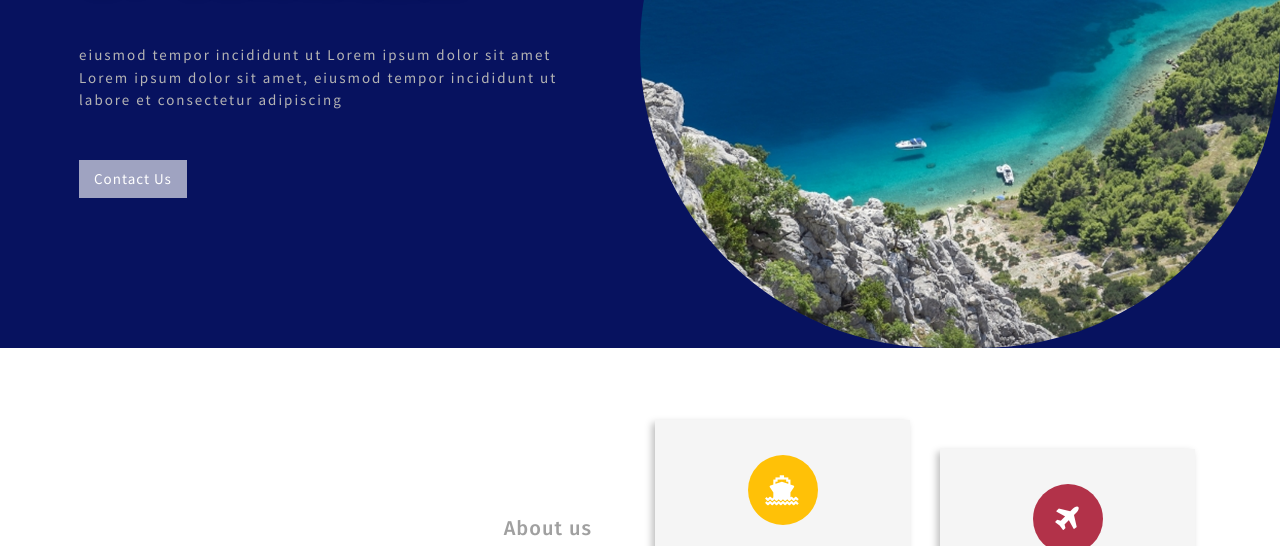
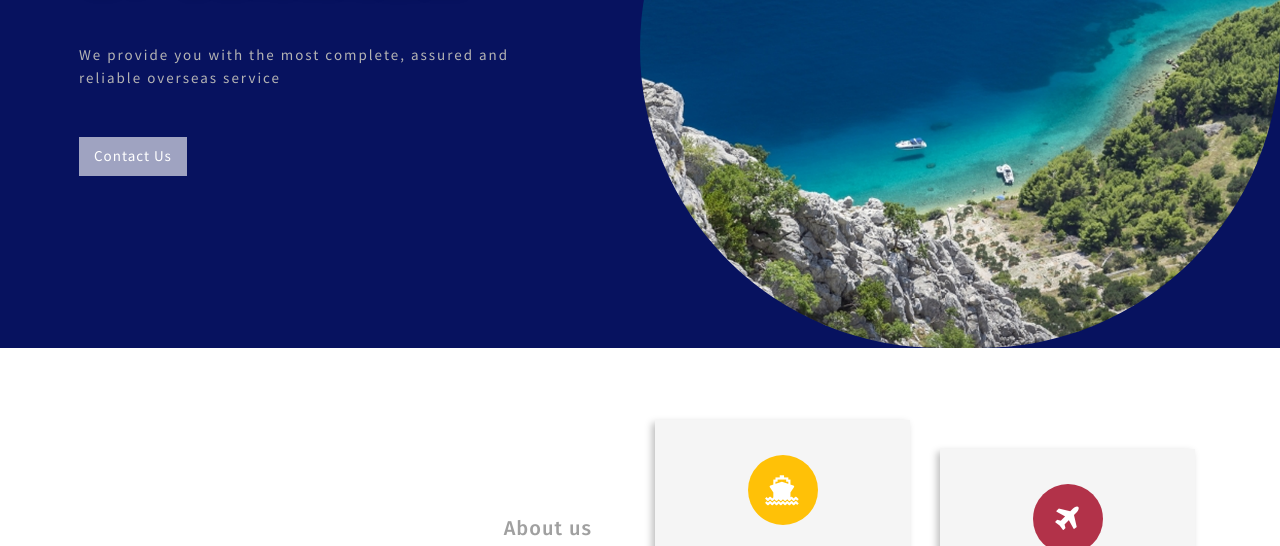
Before and after one commit to yunduandajian/yunduandajian.github.io, a plain HTML site: page index.html in a window 1280 px wide. Shown: the part 252-798 px from the top of the page. Drawn offline with Linux system fonts and the light colour scheme.

Commit message:
Update index.html

```diff
--- a/index.html
+++ b/index.html
@@ -97,8 +97,8 @@
           <div class="col-lg-6">
             <div class="style-banner ">
               <h4 class="mb-2">我们为您提供最全、放心、可靠的出海服务</h4>
-              <p class="mt-lg-5 mt-md-4 mt-sm-4 mt-4">eiusmod tempor incididunt ut Lorem ipsum dolor sit amet Lorem ipsum dolor sit amet, eiusmod tempor incididunt
-                ut labore et consectetur adipiscing
+              <p class="mt-lg-5 mt-md-4 mt-sm-4 mt-4">We provide you with the most complete,
+			  assured and reliable overseas service
               </p>
               <div class="view-buttn mt-lg-5 mt-md-4 mt-sm-4 mt-3">
                 <a href="contact.html" class="btn">Contact Us</a>
```
